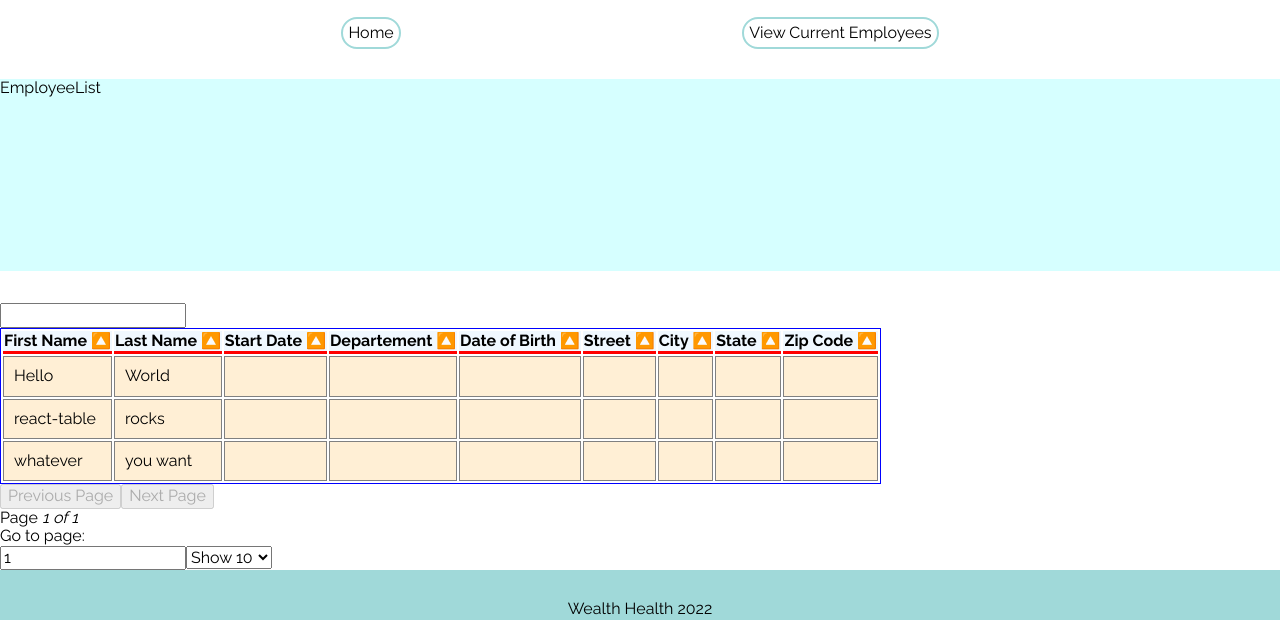
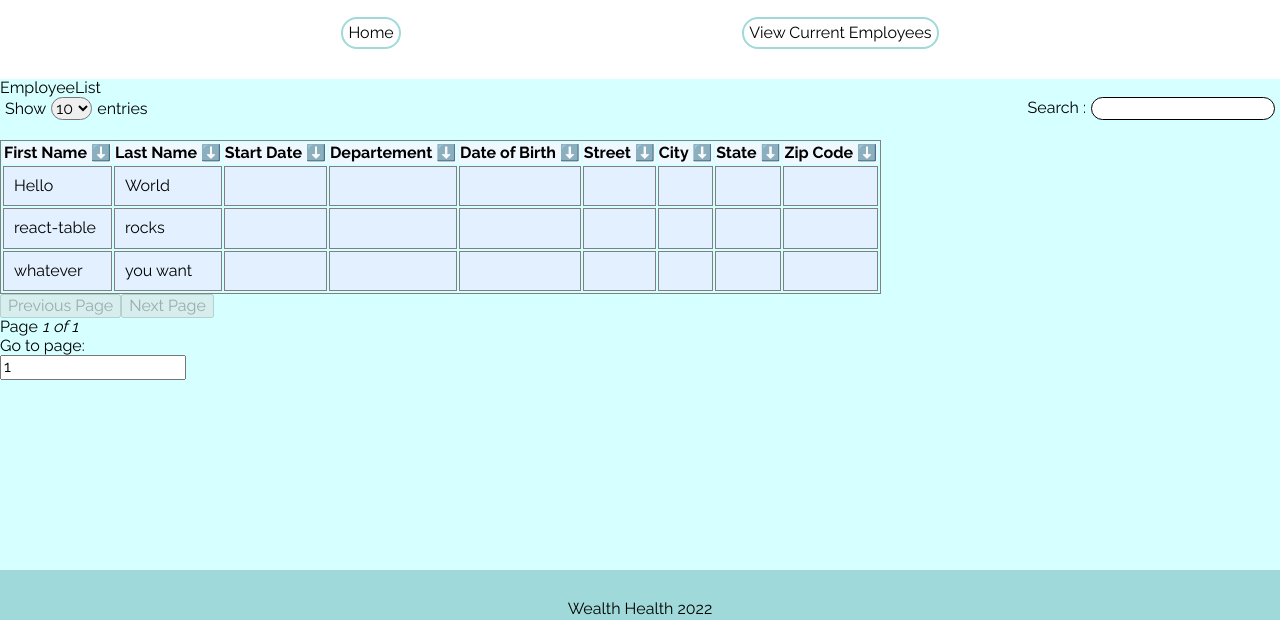
Before and after one commit to ludogwada/SinquetLudovic_p14_06092022, a React app in the folder hrnet/: page /EmployeeList in a window 1280 px wide. Shown: the part 180-800 px from the top of the page. Built offline with nearby package versions, Linux system fonts and the light colour scheme.

Commit message:
feat(home): datapicker

```diff
--- /dev/null
+++ b/hrnet/sass/components/Table.scss
@@ -0,0 +1,22 @@
+.table {
+
+    &__header {
+        display: flex;
+        justify-content: space-between;
+        margin-bottom: 20px;
+        margin-left: 5px;
+        margin-right: 5px;
+
+        &__selectList {
+            border-radius: 25px;
+            margin-left: 5px;
+            margin-right: 5px;
+        }
+
+        &__search {
+            margin-left: 5px;
+            border: 1px solid black;
+            border-radius: 25px;
+        }
+    }
+}
--- a/hrnet/sass/main.scss
+++ b/hrnet/sass/main.scss
@@ -5,6 +5,7 @@
 
 @import "./components/NavBar";
 @import "./components/DatePicker";
+@import "./components/Table";
 
 @import "./layout/Header";
 @import "./layout/Footer";
--- a/hrnet/sass/utils/variables.scss
+++ b/hrnet/sass/utils/variables.scss
@@ -1,7 +1,7 @@
 /* Color Theme Swatches in Hex */
 $Color-1: #A0D9D9;
 $Color-2: #D6FFFF;
-$Color-3: #D9C589;
+$Color-3: #e3f0ff;
 $Color-4: #BF9765;
 $Color-5: #D92B04;
 
--- a/hrnet/src/components/datePicker/DatePicker.js
+++ b/hrnet/src/components/datePicker/DatePicker.js
@@ -1,4 +1,4 @@
-import React from 'react';
+import React, { useState } from 'react';
 import DatePicker from 'react-datepicker';
 import 'react-datepicker/dist/react-datepicker.css';
 
@@ -9,10 +9,13 @@ const ReactDatePicker = (props) => {
 				selected={props.date}
 				// name={props.date}
 				onChange={(Date) => props.setDate(Date)}
+				peekNextMonth
 				showYearDropdown
-				dateFormatCalendar='MMMM'
-				yearDropdownItemNumber={100}
-				scrollableYearDropdown
+				showMonthDropdown
+				dropdownMode='select'
+				placeholderText='Click to select a date'
+				withPortal
+				todayButton='Today'
 			/>
 		</>
 	);
--- a/hrnet/src/components/table/Table.js
+++ b/hrnet/src/components/table/Table.js
@@ -5,7 +5,6 @@ import {
 	useGlobalFilter,
 } from 'react-table';
 import React from 'react';
-
 export function Table() {
 	const data = React.useMemo(
 		() => [
@@ -84,7 +83,6 @@ export function Table() {
 		prepareRow,
 		pageOptions,
 		setGlobalFilter,
-		page,
 		state: { pageIndex, pageSize, globalFilter },
 		gotoPage,
 		previousPage,
@@ -99,13 +97,35 @@ export function Table() {
 	}, [globalFilter]);
 
 	return (
-		<div>
-			<input
-				type='text'
-				value={globalFilter || ''}
-				onChange={(e) => setGlobalFilter(e.target.value)}
-			/>
-			<table {...getTableProps()} style={{ border: 'solid 1px blue' }}>
+		<article className='table'>
+			<header className='table__header'>
+				<section>
+					Show
+					<select
+						className='table__header__selectList'
+						value={pageSize}
+						onChange={(e) => {
+							setPageSize(Number(e.target.value));
+						}}>
+						{[10, 20, 30, 40, 50].map((pageSize) => (
+							<option key={pageSize} value={pageSize}>
+								{pageSize}
+							</option>
+						))}
+					</select>
+					entries
+				</section>
+				<section>
+					Search :
+					<input
+						className='table__header__search'
+						type='text'
+						value={globalFilter || ''}
+						onChange={(e) => setGlobalFilter(e.target.value)}
+					/>
+				</section>
+			</header>
+			<table {...getTableProps()} style={{ border: 'solid 1px grey' }}>
 				<thead>
 					{headerGroups.map((headerGroup) => (
 						<tr {...headerGroup.getHeaderGroupProps()}>
@@ -113,13 +133,12 @@ export function Table() {
 								<th
 									{...column.getHeaderProps(column.getSortByToggleProps())}
 									style={{
-										borderBottom: 'solid 3px red',
 										background: 'aliceblue',
 										color: 'black',
 										fontWeight: 'bold',
 									}}>
 									{column.render('Header')}
-									<span>{column.isSortedDesc ? ' 🔽' : ' 🔼'}</span>
+									<span>{column.isSortedDesc ? ' ⬆️' : ' ⬇️'}</span>
 								</th>
 							))}
 						</tr>
@@ -137,7 +156,7 @@ export function Table() {
 											style={{
 												padding: '10px',
 												border: 'solid 1px gray',
-												background: 'papayawhip',
+												background: '#e3f0ff',
 											}}>
 											{cell.render('Cell')}
 										</td>
@@ -170,18 +189,7 @@ export function Table() {
 						gotoPage(page);
 					}}
 				/>
-				<select
-					value={pageSize}
-					onChange={(e) => {
-						setPageSize(Number(e.target.value));
-					}}>
-					{[10, 20, 30, 40, 50].map((pageSize) => (
-						<option key={pageSize} value={pageSize}>
-							Show {pageSize}
-						</option>
-					))}
-				</select>
 			</div>
-		</div>
+		</article>
 	);
 }
--- a/hrnet/src/pages/EmployeeList.js
+++ b/hrnet/src/pages/EmployeeList.js
@@ -8,17 +8,20 @@ const EmployeeList = () => {
 	console.log(list);
 	return (
 		<>
-			<div className='container'>EmployeeList</div>
-			<ul>
-				{list.map((user, index) => (
-					<li key={index}>
-						{user.firstName}, {user.lastName}
-					</li>
-				))}
-			</ul>
-			<Table />
+			<div className='container'>
+				EmployeeList
+				<Table />
+			</div>
 		</>
 	);
 };
 
 export default EmployeeList;
+
+// <ul>
+// 	{list.map((user, index) => (
+// 		<li key={index}>
+// 			{user.firstName}, {user.lastName}
+// 		</li>
+// 	))}
+// </ul>
```
Also changed, not shown: hrnet/src/index.css, 1 other file.
